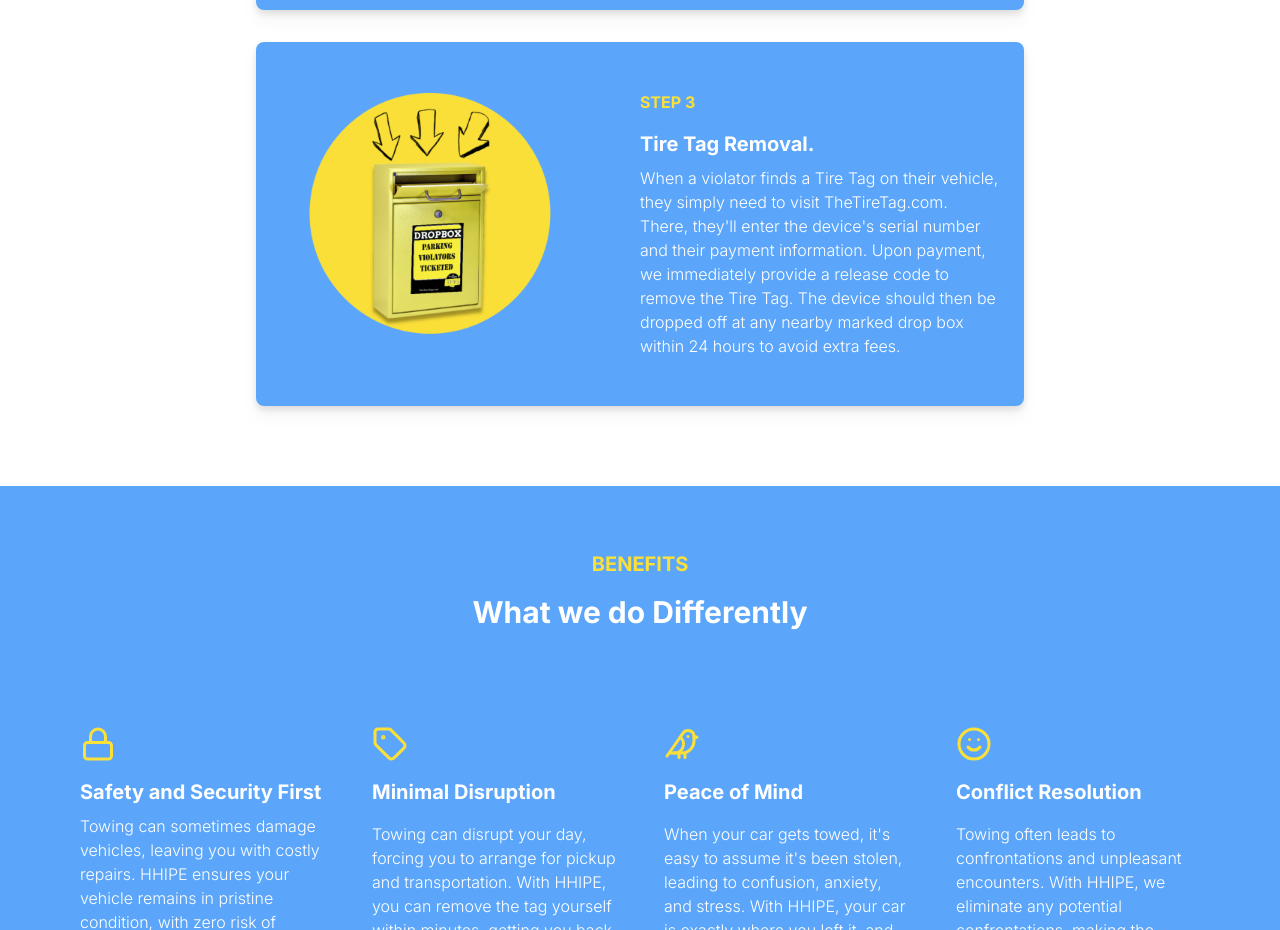
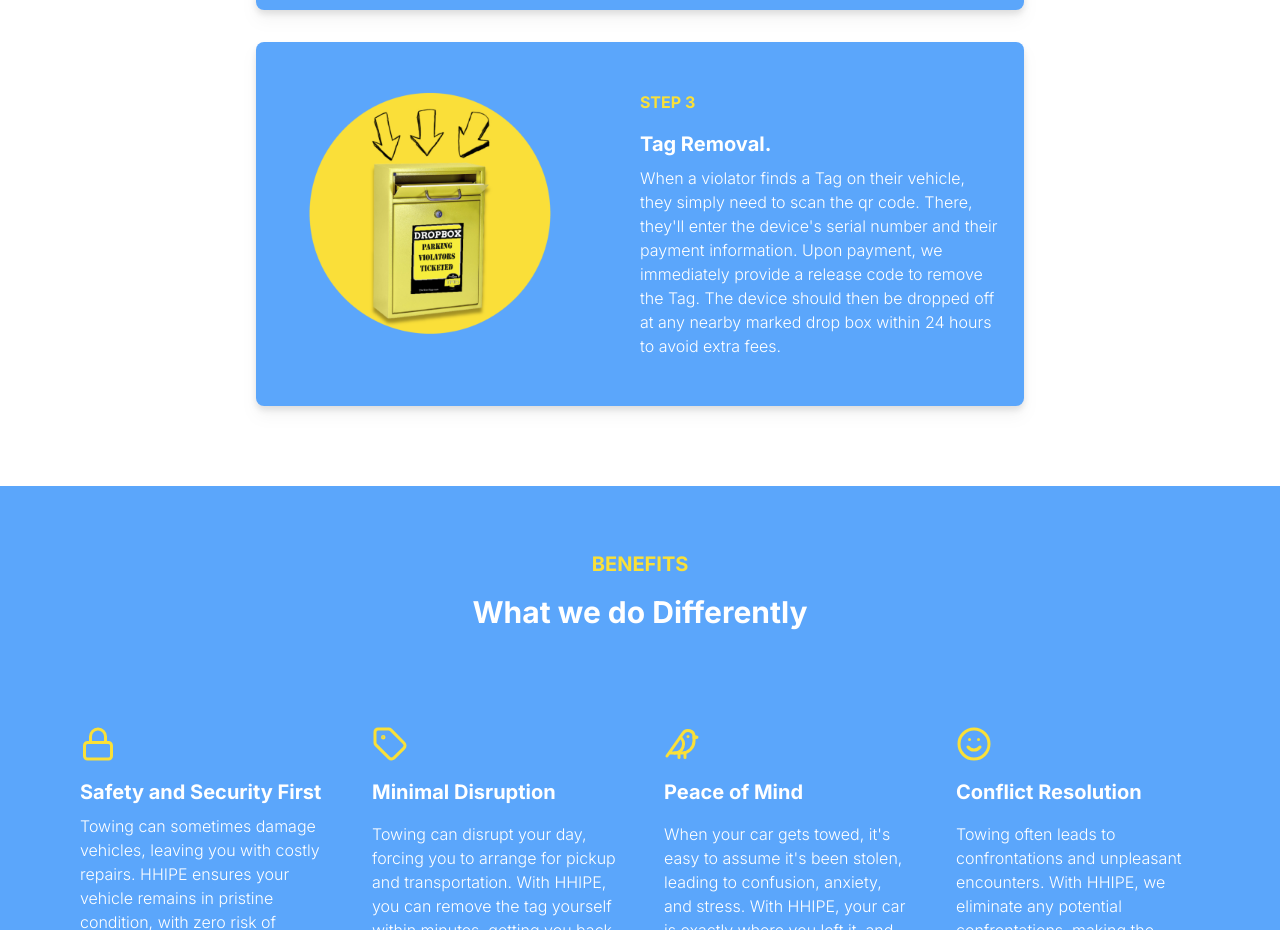
Before and after one commit to eftpmc/hhip-open-source, a Next.js app: page / in a window 1280 px wide. Shown: the part 2677-3607 px from the top of the page. Built offline with nearby package versions, Linux system fonts and the light colour scheme.

Commit message:
small fixes

```diff
--- a/app/page.tsx
+++ b/app/page.tsx
@@ -141,8 +141,8 @@ export default function Home() {
               <Image src="/DROPBOX.png" alt="service3" width={300} height={200} className="mb-4 rounded-lg" />
               <div className="flex flex-col justify-center">
                 <h4 className="text-md font-bold text-yellow pb-4">STEP 3</h4>
-                <h4 className="text-xl font-bold mb-2 text-white">Tire Tag Removal.</h4>
-                <p className="text-white font-light">When a violator finds a Tire Tag on their vehicle, they simply need to visit TheTireTag.com. There, they&apos;ll enter the device&apos;s serial number and their payment information. Upon payment, we immediately provide a release code to remove the Tire Tag. The device should then be dropped off at any nearby marked drop box within 24 hours to avoid extra fees.</p>
+                <h4 className="text-xl font-bold mb-2 text-white">Tag Removal.</h4>
+                <p className="text-white font-light">When a violator finds a Tag on their vehicle, they simply need to scan the qr code. There, they&apos;ll enter the device&apos;s serial number and their payment information. Upon payment, we immediately provide a release code to remove the Tag. The device should then be dropped off at any nearby marked drop box within 24 hours to avoid extra fees.</p>
               </div>
             </div>
           </div>
```
Also changed, not shown: public/TAG.png.
